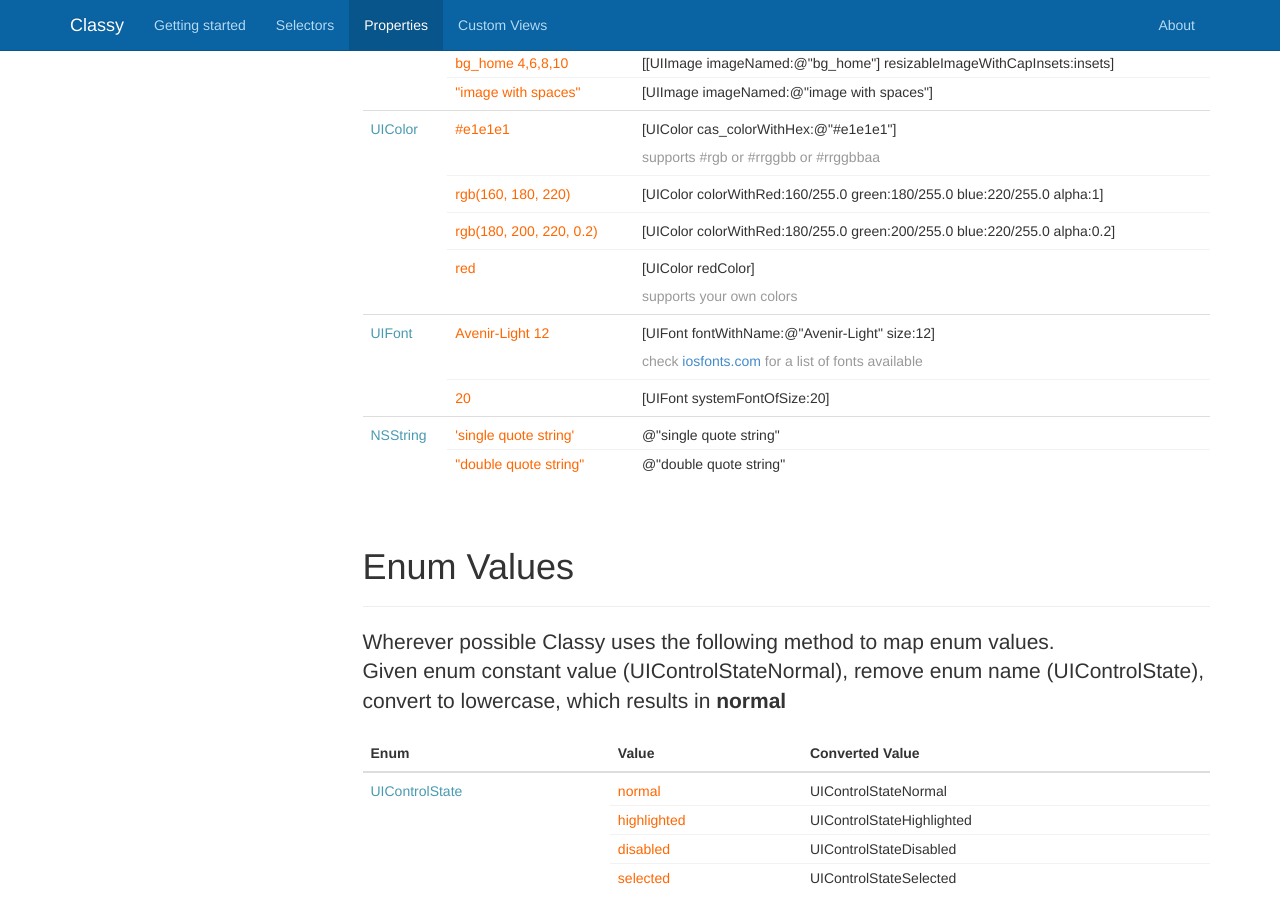
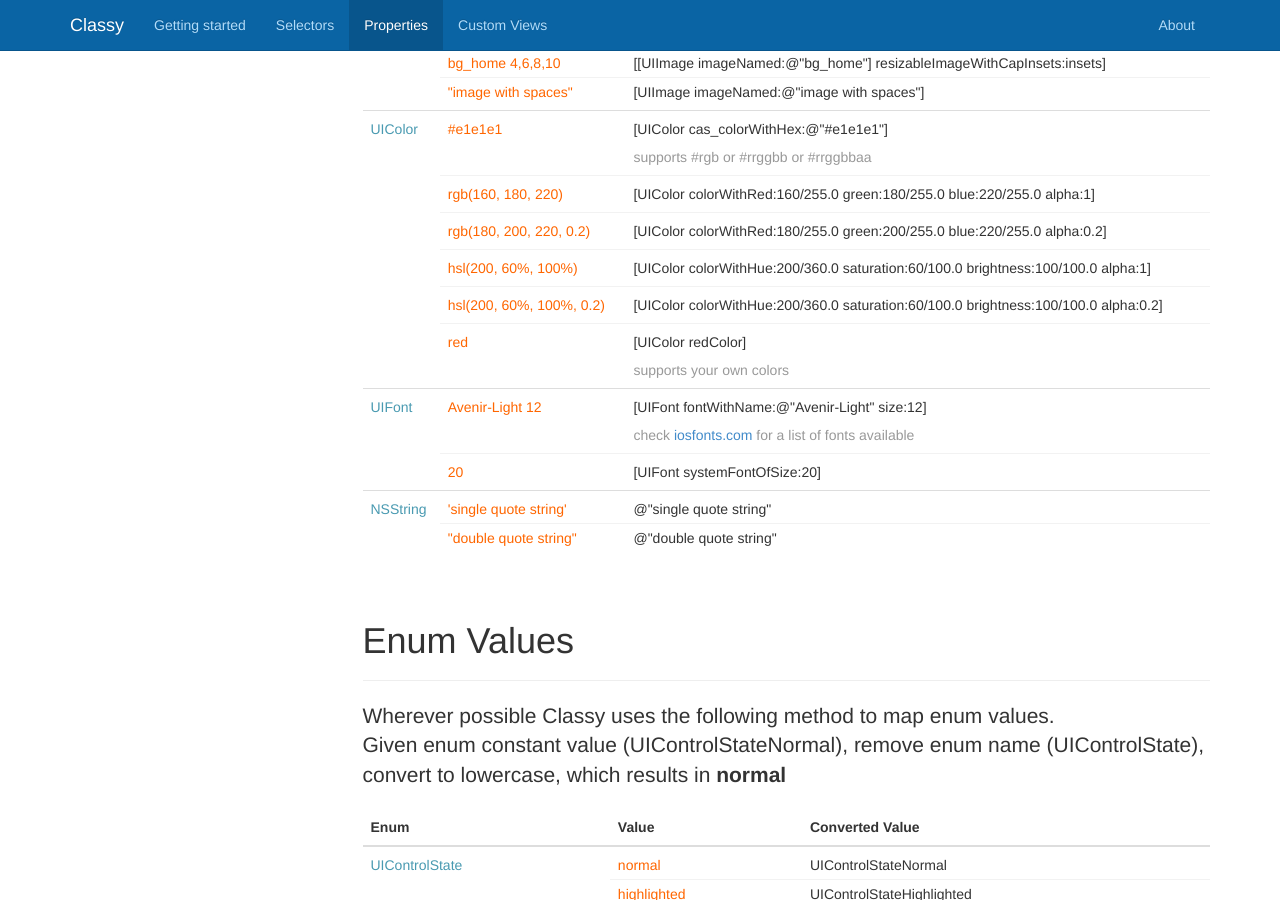
Before and after one commit to ClassyKit/Classy, a Jekyll site: the page built from properties.html, in a window 1280 px wide and 900 px high, scrolled down 4735 px. Built offline with Jekyll 4.4.1, drawn with Linux system fonts in a browser that asks for light colours; nearby versions of some CDN libraries; Markdown is read by kramdown in place of the engine named in the settings; comment, search, counter and statistics services are not loaded.

Commit message:
hsl color

```diff
--- a/properties.html
+++ b/properties.html
@@ -384,6 +384,16 @@ base_url: "../"
           </tr>
           <tr class="seperator">
             <td style="border:none"></td>
+            <td>hsl(200, 60%, 100%)</td>
+            <td>[UIColor colorWithHue:200/360.0 saturation:60/100.0 brightness:100/100.0 alpha:1]</td>
+          </tr>
+          <tr class="seperator">
+            <td style="border:none"></td>
+            <td>hsl(200, 60%, 100%, 0.2)</td>
+            <td>[UIColor colorWithHue:200/360.0 saturation:60/100.0 brightness:100/100.0 alpha:0.2]</td>
+          </tr>
+          <tr class="seperator">
+            <td style="border:none"></td>
             <td>red</td>
             <td>[UIColor redColor]</td>
           </tr>
```
